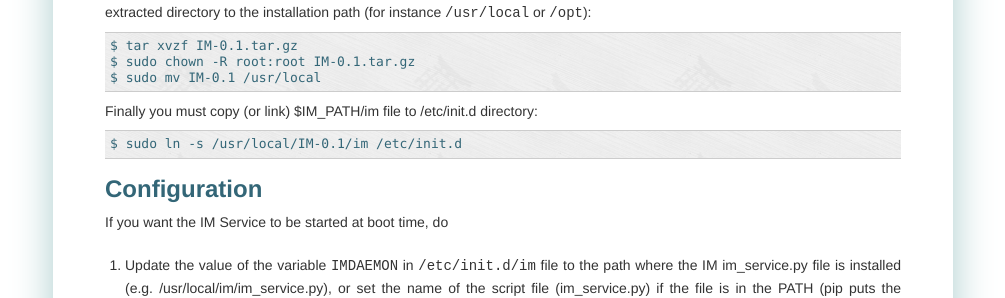
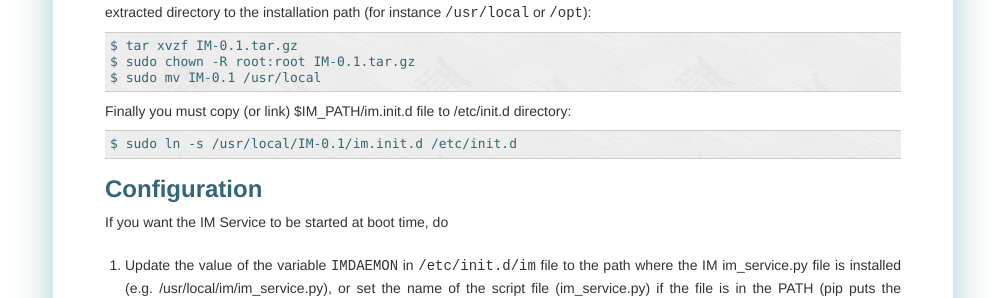
Before and after one commit to grycap/im, a Sphinx documentation site: the page built from doc/source/manual.rst, in a window 1280 px wide and 900 px high, scrolled down 1508 px. Shown: the part 157-455 px from the top of the window, without its empty margins (137-1142 px from the left). Built offline with Sphinx 7.4.7, drawn with Linux system fonts in a browser that asks for light colours.

Commit message:
Rename im init.d script to avoid case sensitive errors with IM dir

```diff
--- a/doc/source/manual.rst
+++ b/doc/source/manual.rst
@@ -83,9 +83,9 @@ content and move the extracted directory to the installation path (for instance
    $ sudo chown -R root:root IM-0.1.tar.gz
    $ sudo mv IM-0.1 /usr/local
 
-Finally you must copy (or link) $IM_PATH/im file to /etc/init.d directory::
+Finally you must copy (or link) $IM_PATH/im.init.d file to /etc/init.d directory::
 
-   $ sudo ln -s /usr/local/IM-0.1/im /etc/init.d
+   $ sudo ln -s /usr/local/IM-0.1/im.init.d /etc/init.d
 
 Configuration
 -------------
--- a/setup.py
+++ b/setup.py
@@ -25,7 +25,7 @@ install_path = '/usr/share/im'
 datafiles = [(os.path.join(install_path, root), [os.path.join(root, f) for f in files])
     for root, dirs, files in os.walk("contextualization")]
 # Add other special files
-datafiles.append(('/etc/init.d', ['im']))
+datafiles.append(('/etc/init.d', ['im.init.d']))
 datafiles.append(('/etc/im', ['etc/im.cfg']))
 
 setup(  name="IM", version=version,
```
Also changed, not shown: README.md (+2 -2 lines), 3 other files.
